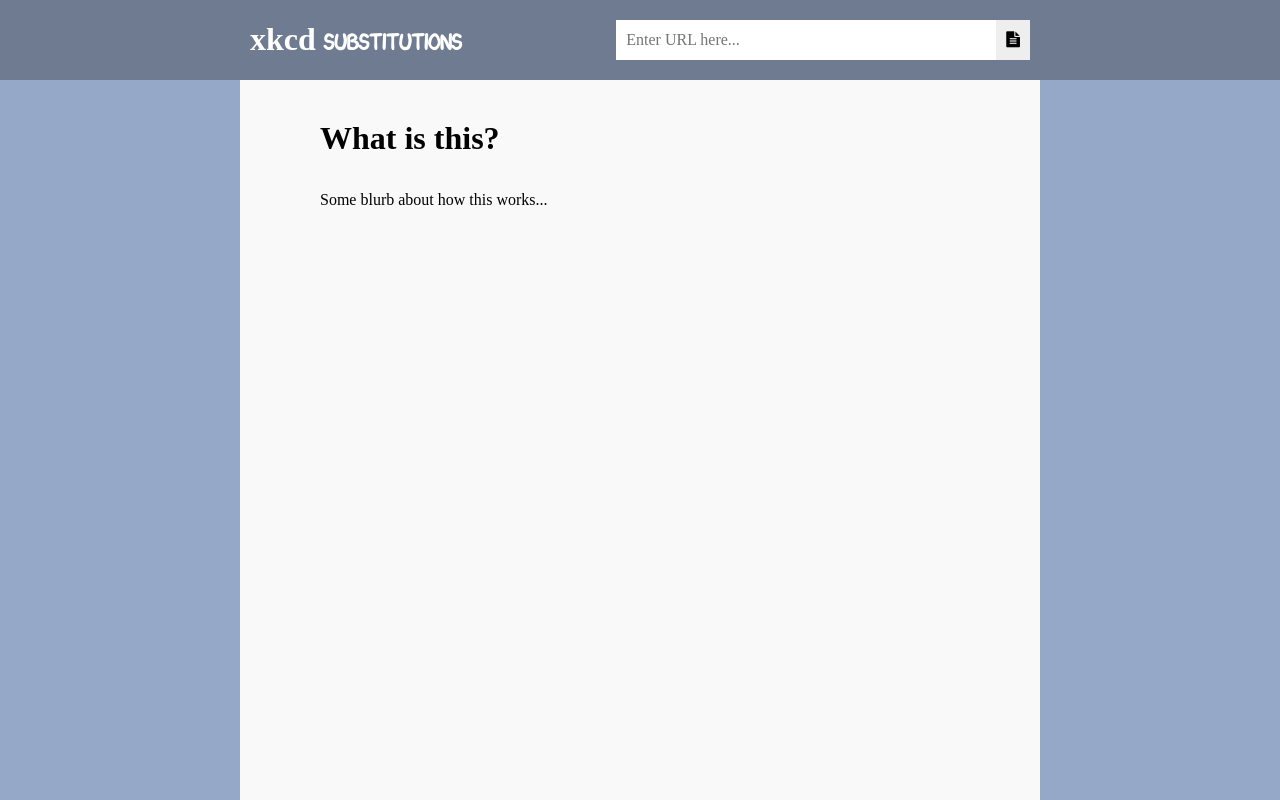
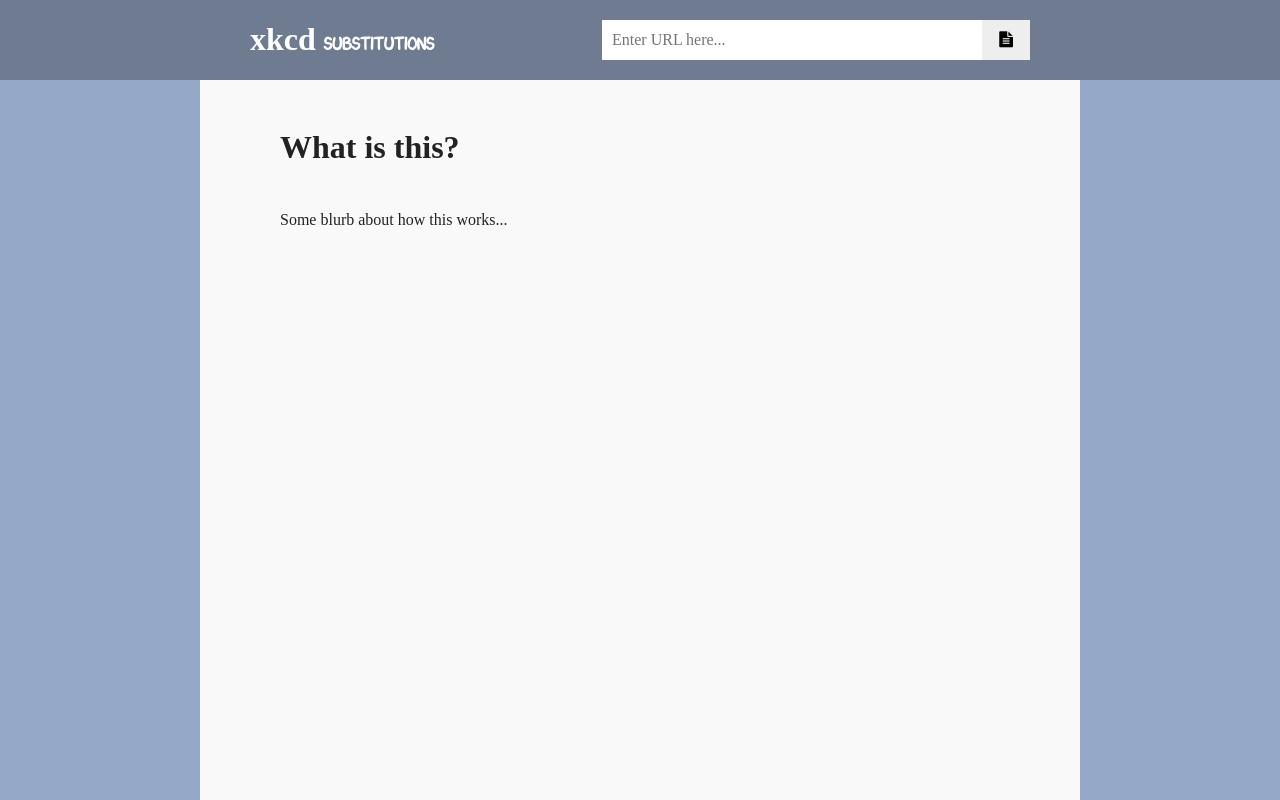
Before and after one commit to U-DON/xkcd_substitutions, a Flask app: page / in a window 1280 px wide. Run offline with Flask 2, Linux system fonts and the light colour scheme; parts of the project's set-up code (start-up, migrations or seed data) failed here and were passed over; some libraries are stand-ins or nearby versions.

Commit message:
Various size changes in stylesheet. Some fixes for containers when zoomed in and content takes up more window space.

```diff
--- a/static/style.css
+++ b/static/style.css
@@ -34,13 +34,18 @@ header > div
     align-items: center;
     display: flex;
     margin: 0 auto;
+    max-width: 100%;
     width: 780px;
 }
 
 .xkcd-font
 {
     font-family: xkcd;
-    font-size: 20px;
+}
+
+header .xkcd-font
+{
+    font-size: 0.5em;
 }
 
 #xkcd-form
@@ -53,6 +58,7 @@ header > div
 #xkcd-form input
 {
     border: 0;
+    box-sizing: padding-box;
     font-family: serif;
     height: 40px;
     padding: 0 10px;
@@ -69,6 +75,7 @@ header > div
     height: 40px;
     outline: none;
     padding: 0 10px;
+    width: 3em;
 }
 
 #xkcd-form button:hover
@@ -94,16 +101,21 @@ header > div
 #content
 {
     background: #f9f9f9;
+    box-sizing: padding-box;
+    color: #222222;
     flex: 1;
+    font-size: 16px;
+    line-height: 1.7em;
     margin: 0;
+    max-width: 100%;
     padding: 40px 80px;
     text-align: justify;
-    width: 640px;
+    width: 720px;
 }
 
 #content *
 {
-    max-width: 640px;
+    max-width: 100%;
 }
 
 #content figure
@@ -121,29 +133,37 @@ header > div
 #content h1
 {
     margin: 0 0 1em 0;
+    line-height: 1.7em;
+}
+
+figure
+{
+    font-size: 0.7em;
 }
 
 p
 {
-    font-size: 16px;
-    line-height: 24px;
+    font-size: 1em;
 }
 
 .substitution
 {
     background: yellow;
+    cursor: help;
     font-variant: small-caps;
     padding: 2px 4px;
     position: relative;
 }
 
-.substitution:hover:before
+.substitution:hover::before,
+.substitution:focus::before
 {
     background: #444444;
     color: #ffffff;
     content: attr(title);
     font-size: 14px;
     font-variant: normal;
+    font-weight: normal;
     left: 50%;
     line-height: 2em;
     padding: 0 1em;
@@ -151,10 +171,12 @@ p
     text-align: center;
     top: -2.5em;
     transform: translateX(-50%);
+    white-space: nowrap;
     z-index: 1000;
 }
 
-.substitution:hover:after
+.substitution:hover::after,
+.substitution:focus::after
 {
     border-width: 0.5em;
     border-style: solid;
```
